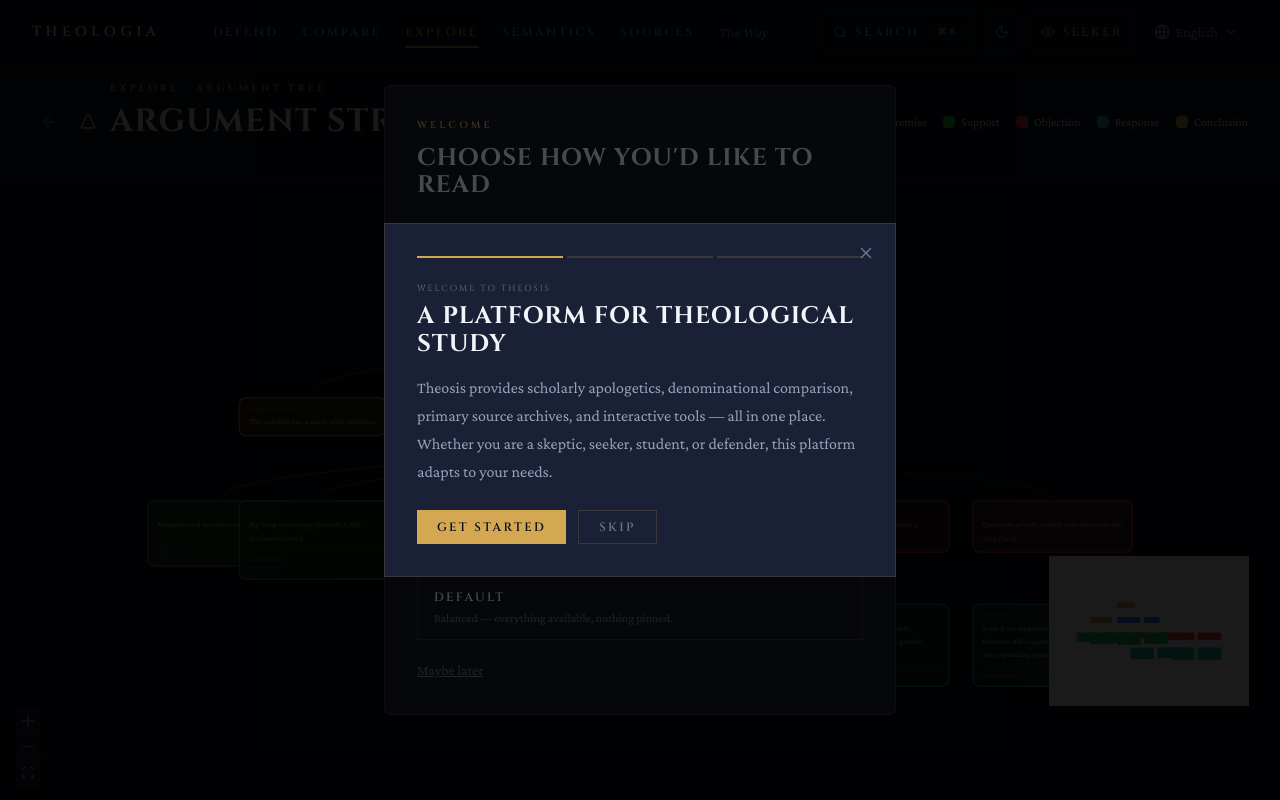
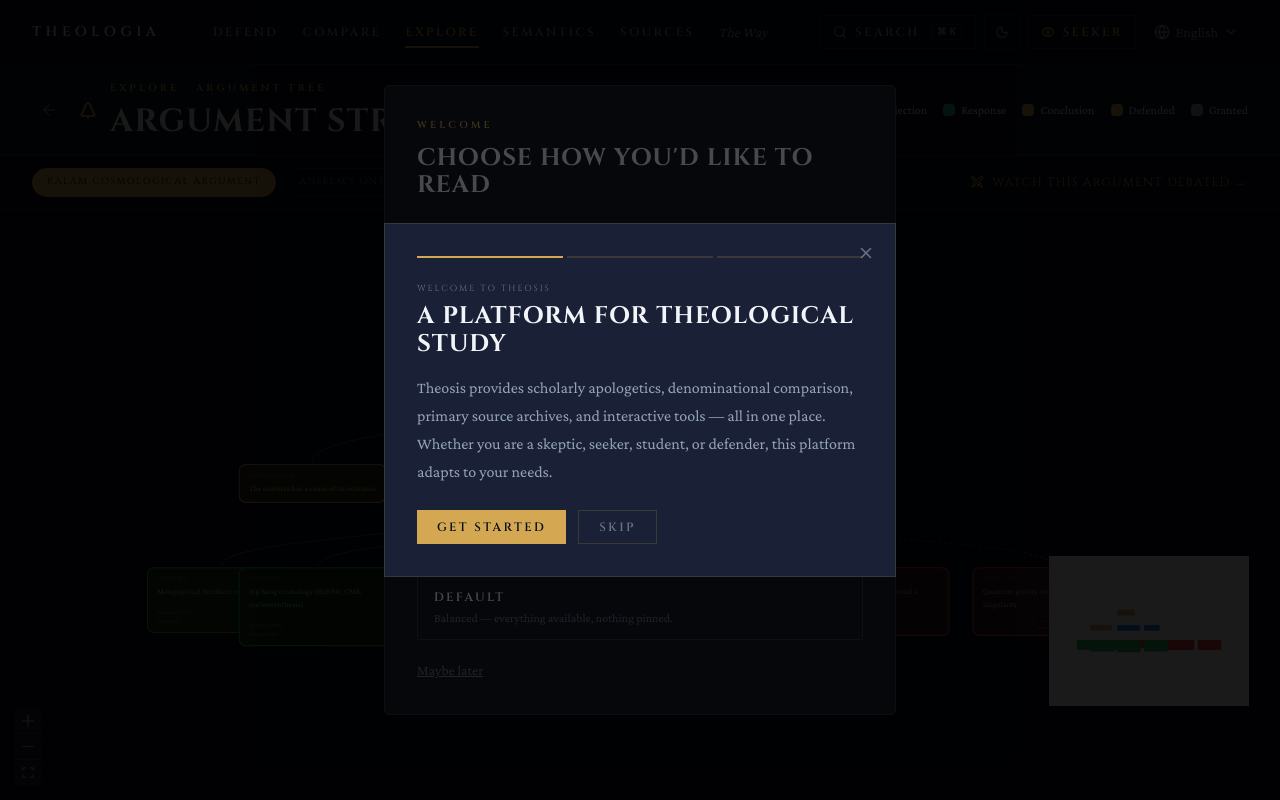
Before and after one commit to SimoSabev/Christian-Theology-Platform, a Next.js app: page /en/explore/argument-tree in a window 1280 px wide. Shown: the top 800 px of the page. Built offline with nearby package versions, Linux system fonts and the light colour scheme.

Commit message:
feat(explore): multi-tree selector with expandable nodes and status badges

```diff
--- a/src/app/[locale]/explore/argument-tree/page.tsx
+++ b/src/app/[locale]/explore/argument-tree/page.tsx
@@ -1,6 +1,6 @@
 'use client';
 
-import { useCallback, useMemo, useRef } from 'react';
+import { Suspense, useCallback, useEffect, useMemo, useState } from 'react';
 import {
   ReactFlow,
   Controls,
@@ -12,17 +12,21 @@
   ReactFlowProvider,
   type Node,
   type Edge,
+  type NodeMouseHandler,
   BackgroundVariant,
   Handle,
   Position,
 } from '@xyflow/react';
 import '@xyflow/react/dist/style.css';
-import { Link } from '@/i18n/navigation';
-import { motion } from 'framer-motion';
-import { kalamTree } from '@/data/trees';
+import { useSearchParams } from 'next/navigation';
+import { Link, usePathname, useRouter } from '@/i18n/navigation';
+import { allTrees } from '@/data/trees';
+import { allDebates } from '@/data/debates';
 import type { TreeNode } from '@/data/arguments/types';
-import { ArrowLeft, TreePine } from 'lucide-react';
+import { ArrowLeft, TreePine, Swords } from 'lucide-react';
 import { Eyebrow } from '@/components/ornament';
+
+const DEFAULT_TREE = 'kalam';
 
 const nodeColors: Record<string, { bg: string; border: string; text: string }> = {
   argument: { bg: '#1a2035', border: '#d4a853', text: '#f1f5f9' },
@@ -33,23 +37,74 @@
   conclusion: { bg: '#2e2a1a', border: '#d4a853', text: '#fcd34d' },
 };
 
-function CustomNode({ data }: { data: { label: string; nodeType: string; sources?: string[] } }) {
+const statusStyles: Record<string, { label: string; color: string; bg: string }> = {
+  defended: { label: 'DEFENDED', color: '#d4a853', bg: 'rgba(212,168,83,0.12)' },
+  granted: { label: 'GRANTED', color: '#94a3b8', bg: 'rgba(148,163,184,0.12)' },
+  contested: { label: 'CONTESTED', color: '#ef4444', bg: 'rgba(239,68,68,0.12)' },
+};
+
+type CustomNodeData = {
+  label: string;
+  nodeType: string;
+  status?: string;
+  sources?: string[];
+  hiddenChildCount: number;
+};
+
+function CustomNode({ data }: { data: CustomNodeData }) {
   const colors = nodeColors[data.nodeType] || nodeColors.argument;
   const typeLabel = data.nodeType.charAt(0).toUpperCase() + data.nodeType.slice(1);
+  const status = data.status ? statusStyles[data.status] : undefined;
 
   return (
     <div
-      className="rounded-xl shadow-lg max-w-[280px] transition-shadow hover:shadow-xl"
+      className="rounded-xl shadow-lg max-w-[280px] transition-shadow hover:shadow-xl cursor-pointer"
       style={{ background: colors.bg, border: `2px solid ${colors.border}`, padding: '12px 16px' }}
     >
       <Handle type="target" position={Position.Top} className="!bg-transparent !border-0" />
-      <p style={{ fontFamily: 'var(--font-display)', fontSize: '0.55rem', letterSpacing: '0.2em', textTransform: 'uppercase', color: colors.border, marginBottom: 4 }}>{typeLabel}</p>
+      <div className="flex items-center justify-between gap-2 mb-1">
+        <p style={{ fontFamily: 'var(--font-display)', fontSize: '0.55rem', letterSpacing: '0.2em', textTransform: 'uppercase', color: colors.border }}>{typeLabel}</p>
+        {status && (
+          <span
+            style={{
+              fontFamily: 'var(--font-display)',
+              fontSize: '0.5rem',
+              letterSpacing: '0.15em',
+              padding: '2px 6px',
+              borderRadius: '4px',
+              color: status.color,
+              background: status.bg,
+            }}
+          >
+            {status.label}
+          </span>
+        )}
+      </div>
       <p className="text-sm leading-relaxed" style={{ color: colors.text }}>{data.label}</p>
       {data.sources && data.sources.length > 0 && (
         <div className="mt-2 pt-2 border-t border-white/10">
           {data.sources.map((s: string) => (
             <p key={s} className="text-[10px] text-gray-500">{s}</p>
           ))}
+        </div>
+      )}
+      {data.hiddenChildCount > 0 && (
+        <div className="mt-2 flex justify-center">
+          <span
+            style={{
+              fontFamily: 'var(--font-display)',
+              fontSize: '0.55rem',
+              letterSpacing: '0.15em',
+              textTransform: 'uppercase',
+              padding: '3px 10px',
+              borderRadius: '9999px',
+              color: colors.border,
+              border: `1px solid ${colors.border}`,
+              background: 'rgba(0,0,0,0.2)',
+            }}
+          >
+            + {data.hiddenChildCount} more
+          </span>
         </div>
       )}
       <Handle type="source" position={Position.Bottom} className="!bg-transparent !border-0" />
@@ -59,16 +114,43 @@
 
 const nodeTypes = { custom: CustomNode };
 
-function flattenTree(node: TreeNode, parentId: string | null, x: number, y: number, depth: number): { nodes: Node[]; edges: Edge[] } {
+/** Collect the ids that should be expanded initially: root + first-level children. */
+function initialExpanded(root: TreeNode): Set<string> {
+  const set = new Set<string>();
+  set.add(root.id);
+  root.children?.forEach((c) => set.add(c.id));
+  return set;
+}
+
+/**
+ * Build visible nodes/edges from an expanded set. A node's children are only
+ * laid out when the node itself is in `expanded`. Every node reports how many
+ * direct children are currently hidden so the card can show a "+ N more" badge.
+ */
+function buildVisible(
+  node: TreeNode,
+  parentId: string | null,
+  x: number,
+  y: number,
+  expanded: Set<string>
+): { nodes: Node[]; edges: Edge[] } {
   const nodes: Node[] = [];
   const edges: Edge[] = [];
   const currentId = node.id;
+  const childCount = node.children?.length ?? 0;
+  const isExpanded = expanded.has(currentId);
 
   nodes.push({
     id: currentId,
     type: 'custom',
     position: { x, y },
-    data: { label: node.text, nodeType: node.type, sources: node.sources },
+    data: {
+      label: node.text,
+      nodeType: node.type,
+      status: node.status,
+      sources: node.sources,
+      hiddenChildCount: isExpanded ? 0 : childCount,
+    },
   });
 
   if (parentId) {
@@ -81,15 +163,13 @@
     });
   }
 
-  if (node.children) {
-    const childCount = node.children.length;
+  if (isExpanded && node.children && childCount > 0) {
     const totalWidth = (childCount - 1) * 320;
     const startX = x - totalWidth / 2;
-
     node.children.forEach((child, i) => {
       const childX = startX + i * 320;
       const childY = y + 180;
-      const result = flattenTree(child, currentId, childX, childY, depth + 1);
+      const result = buildVisible(child, currentId, childX, childY, expanded);
       nodes.push(...result.nodes);
       edges.push(...result.edges);
     });
@@ -98,39 +178,172 @@
   return { nodes, edges };
 }
 
+/** Does a node (by id) have any children, so a click can toggle it? */
+function findNode(node: TreeNode, id: string): TreeNode | null {
+  if (node.id === id) return node;
+  if (!node.children) return null;
+  for (const child of node.children) {
+    const found = findNode(child, id);
+    if (found) return found;
+  }
+  return null;
+}
+
+/** All descendant ids of a node (excluding itself). */
+function collectDescendants(node: TreeNode): string[] {
+  const ids: string[] = [];
+  node.children?.forEach((c) => {
+    ids.push(c.id);
+    ids.push(...collectDescendants(c));
+  });
+  return ids;
+}
+
 function ArgumentTreeInner() {
-  const { nodes: initialNodes, edges: initialEdges } = useMemo(
-    () => flattenTree(kalamTree, null, 600, 50, 0),
-    []
+  const searchParams = useSearchParams();
+  const pathname = usePathname();
+  const router = useRouter();
+  const { fitView } = useReactFlow();
+
+  const treeKeys = useMemo(() => Object.keys(allTrees), []);
+  const paramTree = searchParams.get('tree');
+  const activeKey = paramTree && allTrees[paramTree] ? paramTree : DEFAULT_TREE;
+  const tree = allTrees[activeKey];
+
+  const [expanded, setExpanded] = useState<Set<string>>(() => initialExpanded(tree));
+
+  // Reset expansion when the active tree changes.
+  useEffect(() => {
+    setExpanded(initialExpanded(tree));
+  }, [tree]);
+
+  const { nodes: computedNodes, edges: computedEdges } = useMemo(
+    () => buildVisible(tree, null, 600, 50, expanded),
+    [tree, expanded]
   );
 
-  const [nodes, , onNodesChange] = useNodesState(initialNodes);
-  const [edges, , onEdgesChange] = useEdgesState(initialEdges);
-  const { fitView } = useReactFlow();
+  const [nodes, setNodes, onNodesChange] = useNodesState(computedNodes);
+  const [edges, setEdges, onEdgesChange] = useEdgesState(computedEdges);
+
+  // Sync computed nodes/edges into React Flow state whenever they change.
+  useEffect(() => {
+    setNodes(computedNodes);
+    setEdges(computedEdges);
+  }, [computedNodes, computedEdges, setNodes, setEdges]);
+
+  // Fit view only on tree switch, not on every expand/collapse toggle.
+  useEffect(() => {
+    const id = setTimeout(() => fitView({ padding: 0.3, duration: 400 }), 60);
+    return () => clearTimeout(id);
+  }, [tree, fitView]);
+
+  const onNodeClick: NodeMouseHandler = useCallback(
+    (_event, node) => {
+      const treeNode = findNode(tree, node.id);
+      if (!treeNode || !treeNode.children || treeNode.children.length === 0) return;
+      setExpanded((prev) => {
+        const next = new Set(prev);
+        if (next.has(node.id)) {
+          // Collapse: hide this node's entire subtree.
+          collectDescendants(treeNode).forEach((id) => next.delete(id));
+          next.delete(node.id);
+        } else {
+          next.add(node.id);
+        }
+        return next;
+      });
+    },
+    [tree]
+  );
+
+  const handleSelectTree = useCallback(
+    (key: string) => {
+      const params = new URLSearchParams(searchParams.toString());
+      params.set('tree', key);
+      router.replace(`${pathname}?${params.toString()}`);
+    },
+    [pathname, router, searchParams]
+  );
+
+  // Cross-link to a matching debate, if one exists for this tree key.
+  const matchingDebate = allDebates[activeKey];
 
   return (
     <div className="h-[calc(100vh-4rem)] flex flex-col">
       {/* Header */}
-      <div className="px-4 sm:px-6 lg:px-8 py-4 border-b border-border bg-bg-secondary/50 flex items-center justify-between">
+      <div className="px-4 sm:px-6 lg:px-8 py-4 border-b border-border bg-bg-secondary/50 flex items-center justify-between gap-4 flex-wrap">
         <div className="flex items-center gap-3">
           <Link href="/explore" className="p-2 text-text-muted hover:text-text-primary transition-colors">
             <ArrowLeft size={18} />
           </Link>
           <TreePine size={20} style={{ color: 'var(--color-accent-gold)' }} />
-          <div className="mb-6">
+          <div>
             <Eyebrow className="mb-2">EXPLORE · ARGUMENT TREE</Eyebrow>
             <h1 className="t-h1" style={{ fontSize: 'clamp(1.5rem, 3vw, 2rem)' }}>Argument Structure</h1>
           </div>
         </div>
         {/* Legend */}
-        <div className="hidden md:flex items-center gap-4 text-xs">
+        <div className="hidden lg:flex items-center gap-4 text-xs">
           {Object.entries(nodeColors).map(([type, colors]) => (
             <span key={type} className="flex items-center gap-1.5">
               <span className="w-3 h-3 rounded" style={{ background: colors.border }} />
               {type.charAt(0).toUpperCase() + type.slice(1)}
             </span>
           ))}
+          <span className="flex items-center gap-1.5">
+            <span className="w-3 h-3 rounded" style={{ background: statusStyles.defended.color }} />
+            Defended
+          </span>
+          <span className="flex items-center gap-1.5">
+            <span className="w-3 h-3 rounded" style={{ background: statusStyles.granted.color }} />
+            Granted
+          </span>
         </div>
+      </div>
+
+      {/* Tree selector + cross-link */}
+      <div className="px-4 sm:px-6 lg:px-8 py-3 border-b border-border bg-bg-primary flex items-center justify-between gap-4 flex-wrap">
+        <div className="flex items-center gap-2 flex-wrap">
+          {treeKeys.map((key) => {
+            const isActive = key === activeKey;
+            return (
+              <button
+                key={key}
+                onClick={() => handleSelectTree(key)}
+                aria-pressed={isActive}
+                style={{
+                  fontFamily: 'var(--font-display)',
+                  fontSize: '0.6rem',
+                  letterSpacing: '0.15em',
+                  textTransform: 'uppercase',
+                  padding: '6px 14px',
+                  borderRadius: '9999px',
+                  border: `1px solid ${isActive ? 'var(--color-accent-gold)' : 'var(--color-border)'}`,
+                  color: isActive ? 'var(--color-bg-primary)' : 'var(--color-text-muted)',
+                  background: isActive ? 'var(--color-accent-gold)' : 'transparent',
+                  transition: 'all 150ms',
+                }}
+              >
+                {allTrees[key].text}
+              </button>
+            );
+          })}
+        </div>
+        {matchingDebate && (
+          <Link
+            href={`/explore/debate-mode?debate=${activeKey}`}
+            className="flex items-center gap-2 text-xs hover:opacity-80 transition-opacity"
+            style={{
+              fontFamily: 'var(--font-display)',
+              letterSpacing: '0.1em',
+              textTransform: 'uppercase',
+              color: 'var(--color-accent-gold)',
+            }}
+          >
+            <Swords size={14} />
+            Watch this argument debated →
+          </Link>
+        )}
       </div>
 
       {/* React Flow Canvas */}
@@ -140,6 +353,7 @@
           edges={edges}
           onNodesChange={onNodesChange}
           onEdgesChange={onEdgesChange}
+          onNodeClick={onNodeClick}
           nodeTypes={nodeTypes}
           fitView
           fitViewOptions={{ padding: 0.3 }}
@@ -191,8 +405,10 @@
 
 export default function ArgumentTreePage() {
   return (
-    <ReactFlowProvider>
-      <ArgumentTreeInner />
-    </ReactFlowProvider>
+    <Suspense fallback={null}>
+      <ReactFlowProvider>
+        <ArgumentTreeInner />
+      </ReactFlowProvider>
+    </Suspense>
   );
 }
```
